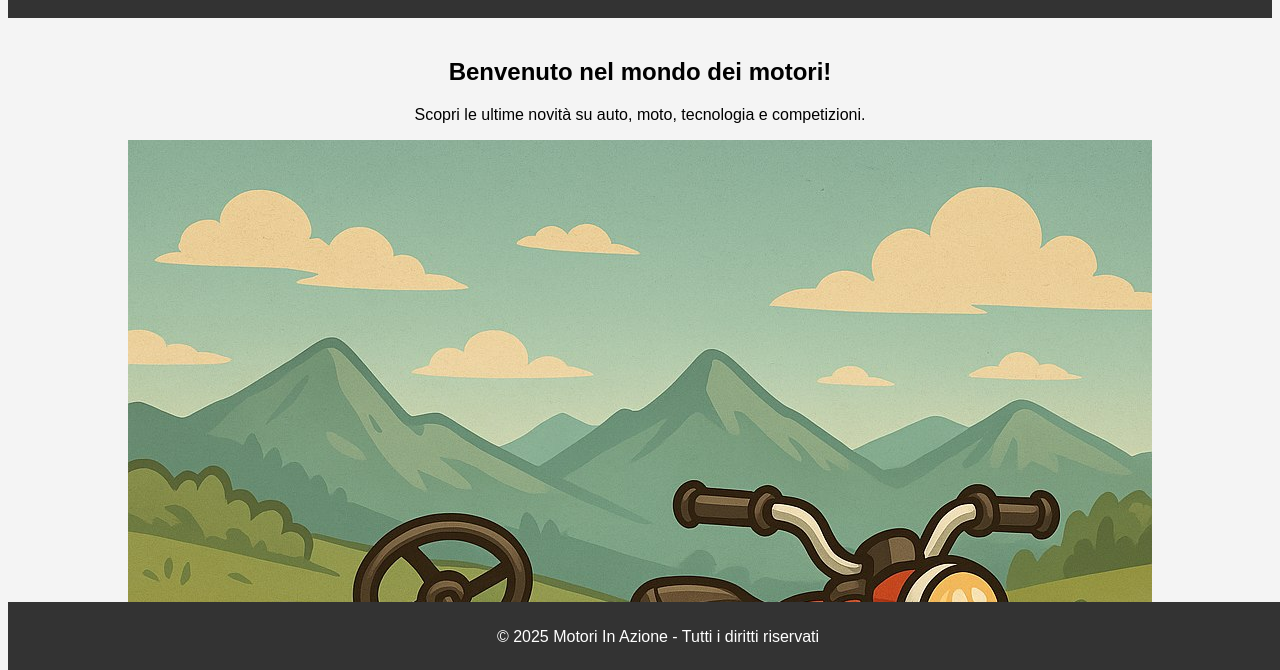
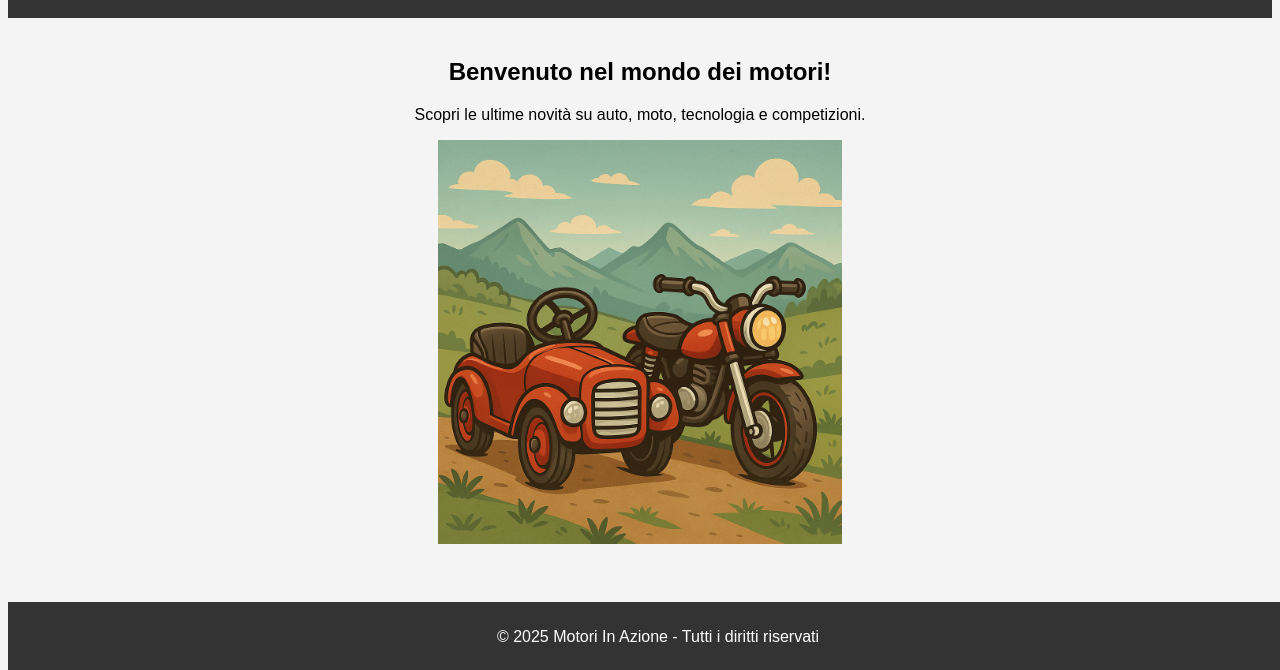
Before and after one commit to cloneaus/cloneaus.github.io, a plain HTML site: page index.html in a window 1280 px wide. Shown: the part 128-798 px from the top of the page. Drawn offline with Linux system fonts and the light colour scheme.

Commit message:
Update index.html

```diff
--- a/index.html
+++ b/index.html
@@ -50,8 +50,9 @@
 <section>
     <h2>Benvenuto nel mondo dei motori!</h2>
     <p>Scopri le ultime novità su auto, moto, tecnologia e competizioni.</p>
-    <img src="motori.jpg" alt="Immagine di auto e moto">
+    <img src="motori.jpg" alt="Immagine di auto e moto" style="width: 33%; max-width: 100%; height: auto;">
 </section>
+
 
 <footer>
     <p>&copy; 2025 Motori In Azione - Tutti i diritti riservati</p>
```
